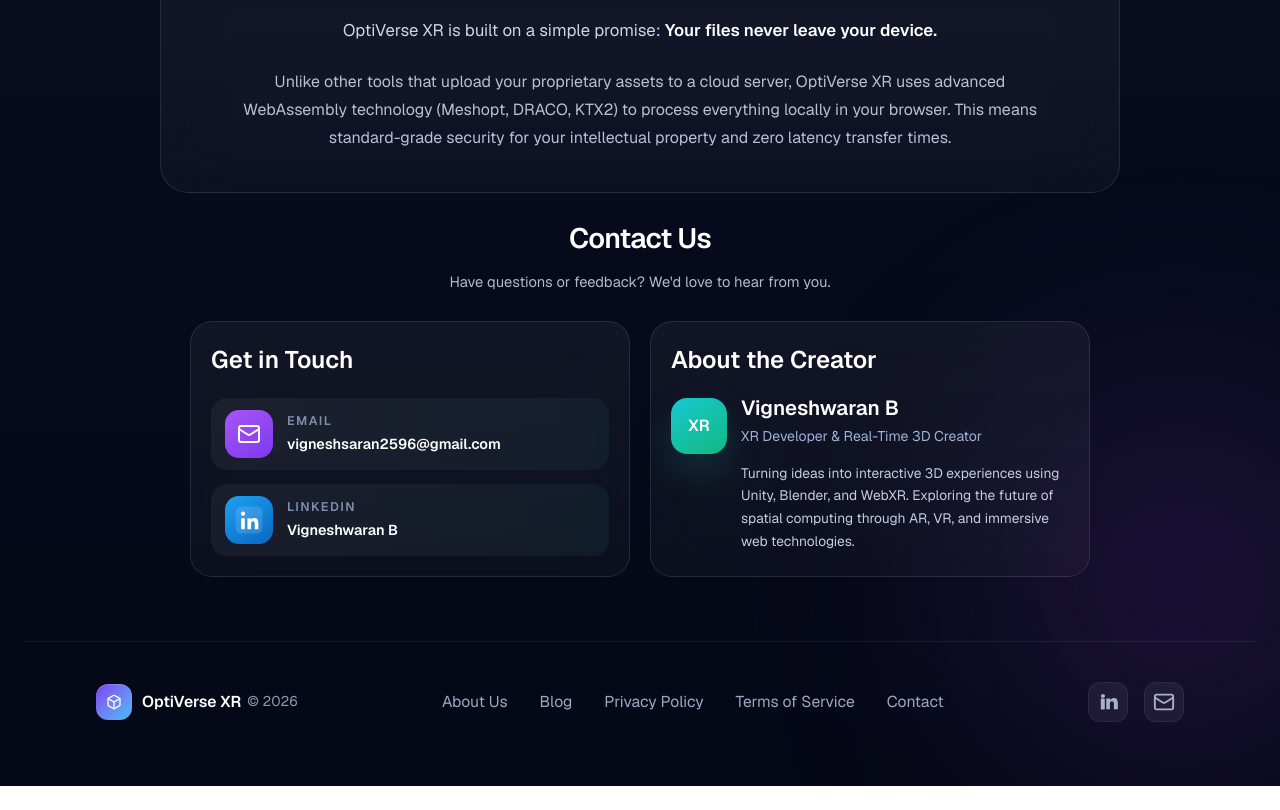
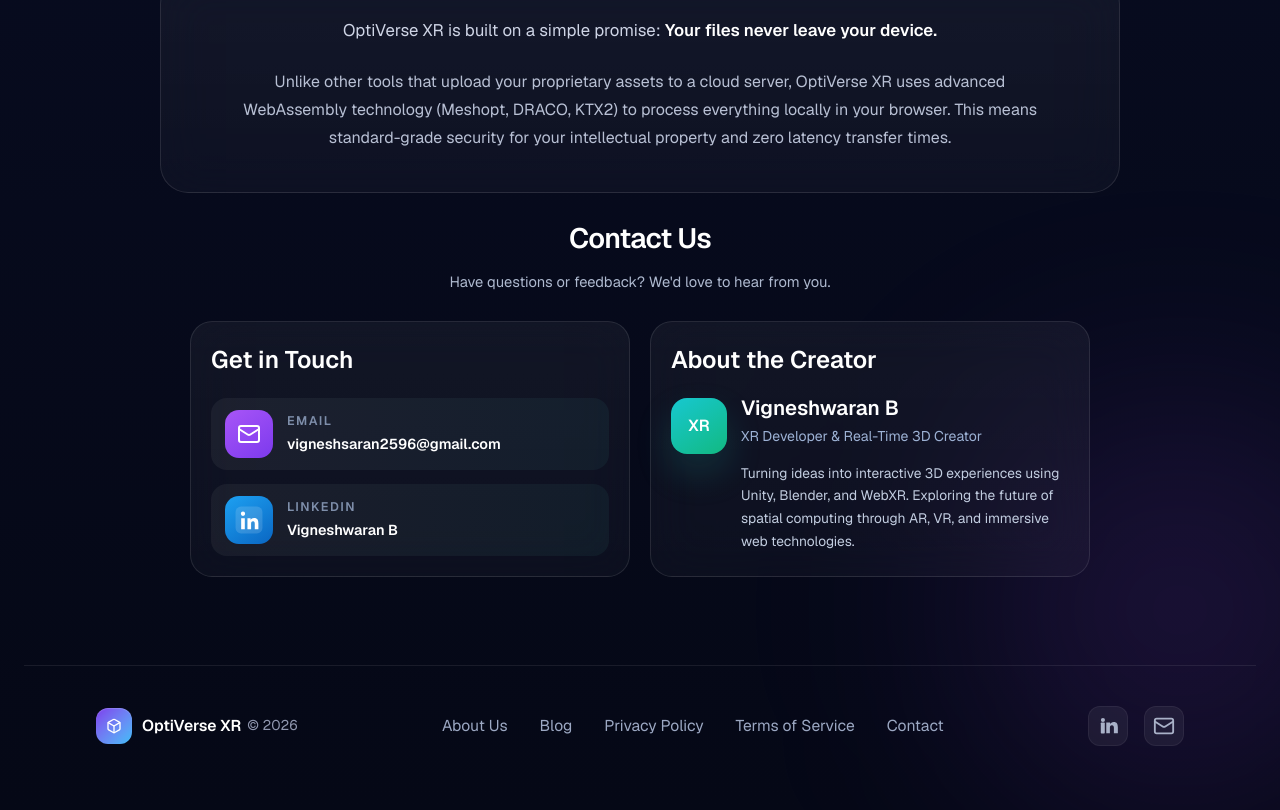
Before and after one commit to VigneshwaranECE/OptiVerse-XR, a Next.js app: page / in a window 1280 px wide. Shown: the part 1151-1961 px from the top of the page. Before the commit the page ends 1937 px from the top, so only its background shows below. Built offline with nearby package versions, Linux system fonts and the light colour scheme.

Commit message:
final fix

```diff
--- a/app/page.tsx
+++ b/app/page.tsx
@@ -181,7 +181,7 @@
         </div>
       </section>
 
-      <footer className="z-10 mt-10 w-full border-t border-white/8 pt-10">
+      <footer className="z-10 mt-16 w-full border-t border-white/8 pt-10">
         <div className="mx-auto flex w-full max-w-[1120px] flex-col items-center justify-between gap-6 px-4 text-center md:flex-row md:text-left">
           <div className="flex items-center gap-2.5">
             <div className="flex h-9 w-9 items-center justify-center rounded-[12px] bg-gradient-to-br from-[#7C3AED] to-[#38BDF8] shadow-[inset_0_1px_1px_rgba(255,255,255,0.18)]">
```
